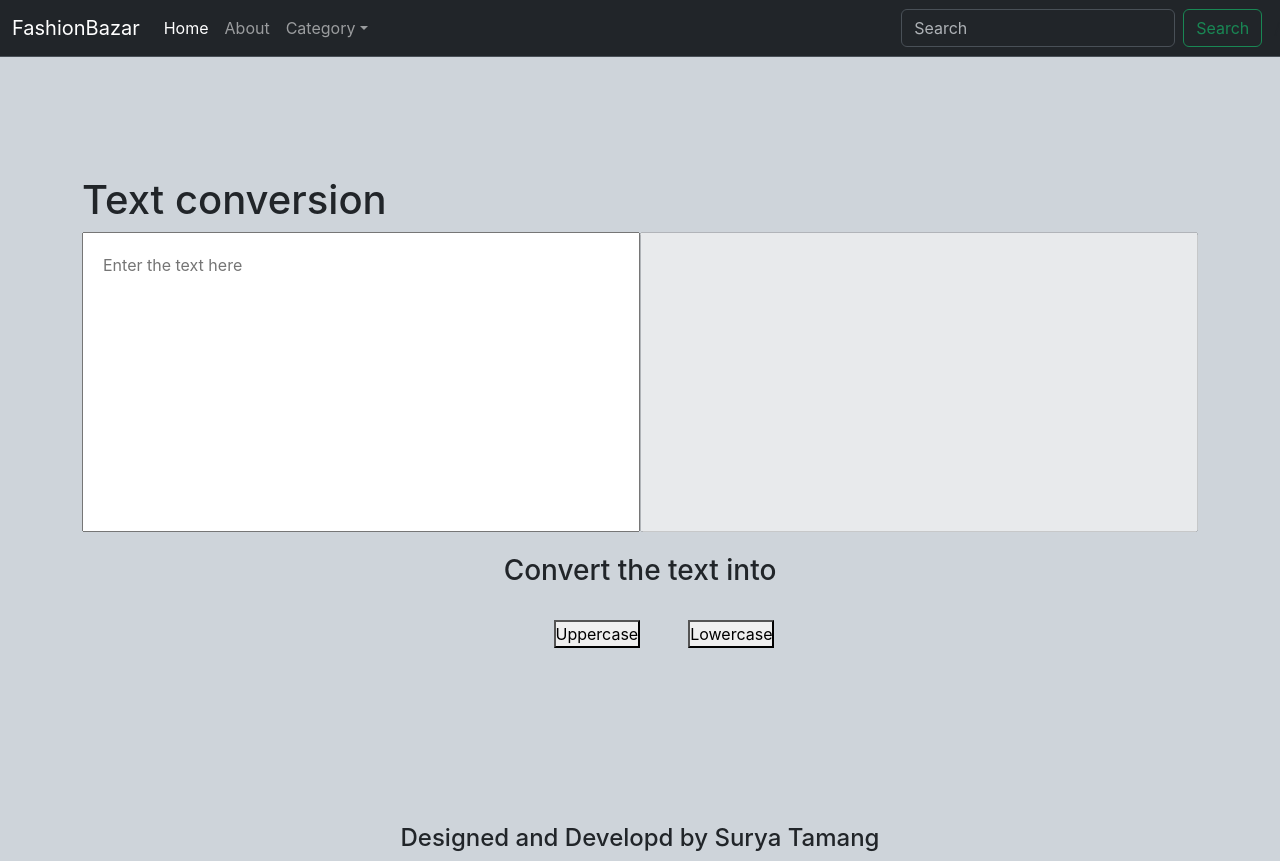
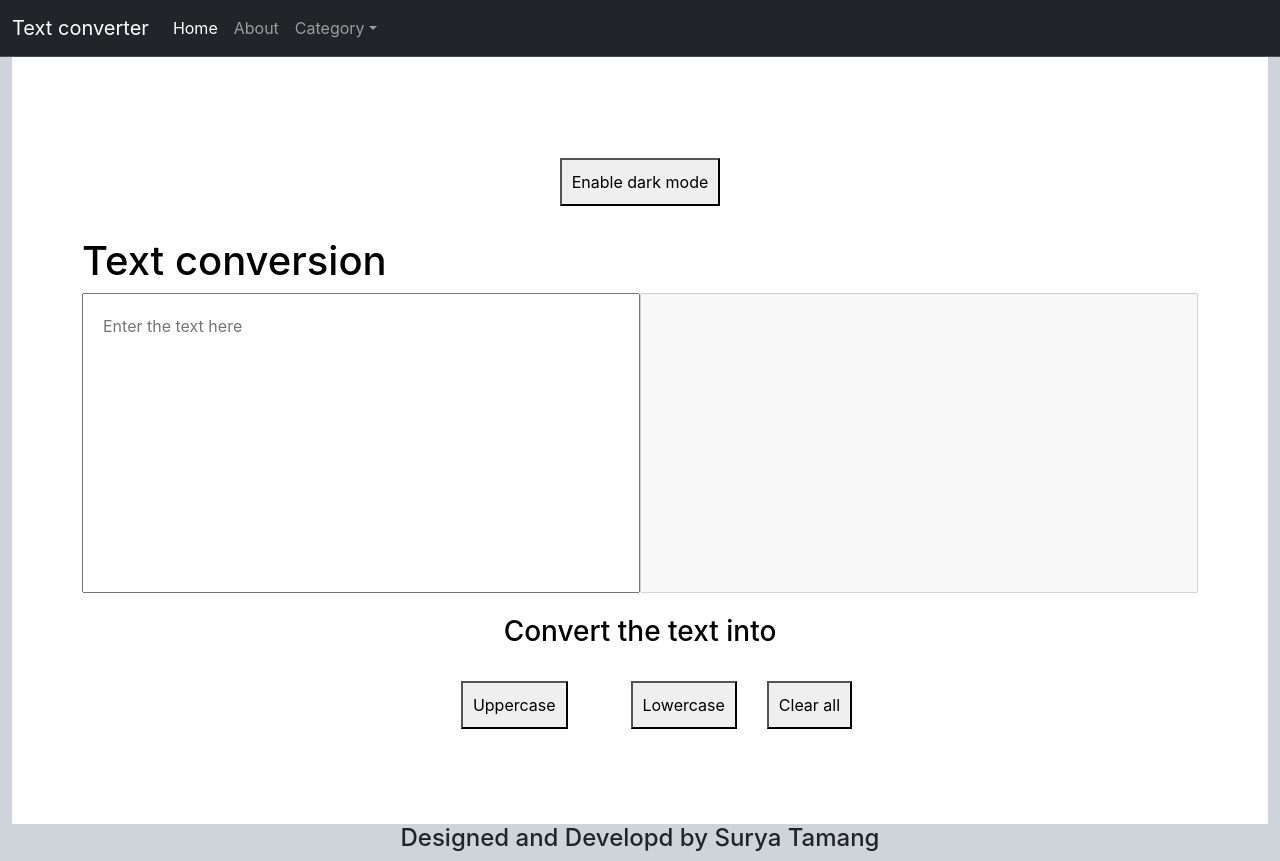
Before and after one commit to surya-tamang/Text-converter--React-JS, a React (Create React App) app: page / in a window 1280 px wide. Built offline with nearby package versions, Linux system fonts and the light colour scheme.

Commit message:
dark mode enabled

```diff
--- a/src/App.css
+++ b/src/App.css
@@ -7,4 +7,14 @@ textarea{
     min-height: 300px;
     resize: none;
     padding: 20px;
+    outline: none;
 }
+
+button{
+    padding: 10px ;
+    margin: 0 15px;
+}
+
+.btn button{
+    margin-top: 80px;
+}
--- a/src/App.js
+++ b/src/App.js
@@ -9,7 +9,7 @@ function App() {
 
       <div className='container-fluid d-flex justify-content-center flex-column min-vh-100 bg-dark-subtle align-items-center'>
 
-        <Header title="FashionBazar" />
+        <Header title="Text converter" />
         <Main title="Text conversion" />
         <Footer developer="Surya Tamang"></Footer>
       </div>
--- a/src/components/Main.js
+++ b/src/components/Main.js
@@ -1,4 +1,5 @@
 import React, { useState } from "react";
+import './../App.css'
 
 export default function Main(props) {
 
@@ -14,12 +15,48 @@ export default function Main(props) {
     function onChange(input) {
         setInText(input.target.value);
     }
+
+    function clearAllButton() {
+
+        let empty = "";
+
+        setInText(empty);
+        setOutText(empty);
+    }
     const [inText, setInText] = useState('');
     const [outText, setOutText] = useState('');
 
+    const [theme, setTheme] = useState({
+        color: 'black',
+        backgroundColor: 'white'
+    })
+
+    const [btnText, setbtnText] = useState('Enable dark mode')
+
+
+    function changeTheme() {
+        if (theme.color == 'white') {
+            setTheme({
+                color: 'black',
+                backgroundColor: 'white'
+            })
+            setbtnText('Enable dark mode');
+        }
+        else {
+            setTheme({
+                color: 'white',
+                backgroundColor: 'black'
+            })
+
+            setbtnText('Enable light mode');
+        }
+    }
     return (
-        <main className="w-100 min-vh-100 d-flex  flex-column justify-content-center align-items-center mt-4">
-            <div className="container mt-4">
+        <main style={theme} className="w-100 min-vh-100 d-flex  flex-column justify-content-center align-items-center mt-4">
+            <div className="btn">
+                <button onClick={changeTheme}>{btnText}</button>
+            </div>
+            <div className="container mt-4" style={theme}>
                 <h1> {props.title}</h1>
                 <textarea className="w-50 mh-50" id="input" value={inText} onChange={onChange} placeholder="Enter the text here"></textarea>
                 <textarea className="w-50 mh-50" value={outText} id="output" disabled></textarea>
@@ -27,7 +64,9 @@ export default function Main(props) {
             <h3 className="mt-3">Convert the text into</h3>
             <br />
             <div className="container d-flex justify-content-center mb-5">
-                <button className="mx-5" onClick={uppercaseButton}>Uppercase</button><button onClick={lowercaseButton}>Lowercase</button>
+                <button className="mx-5" onClick={uppercaseButton}>Uppercase</button>
+                <button onClick={lowercaseButton}>Lowercase</button>
+                <button onClick={clearAllButton}>Clear all</button>
             </div>
         </main>
     )
--- a/src/components/Navbar.js
+++ b/src/components/Navbar.js
@@ -28,10 +28,6 @@ export default function Header(props) {
                             </ul>
                         </li>
                     </ul>
-                    <form className="d-flex" role="search">
-                        <input className="form-control me-2" type="search" placeholder="Search" aria-label="Search" />
-                        <button className="btn btn-outline-success" type="submit">Search</button>
-                    </form>
                 </div>
             </div>/
         </nav>
```
Also changed, not shown: src/components/about.js (added, +8 -0 lines), public/robots.txt (deleted).
